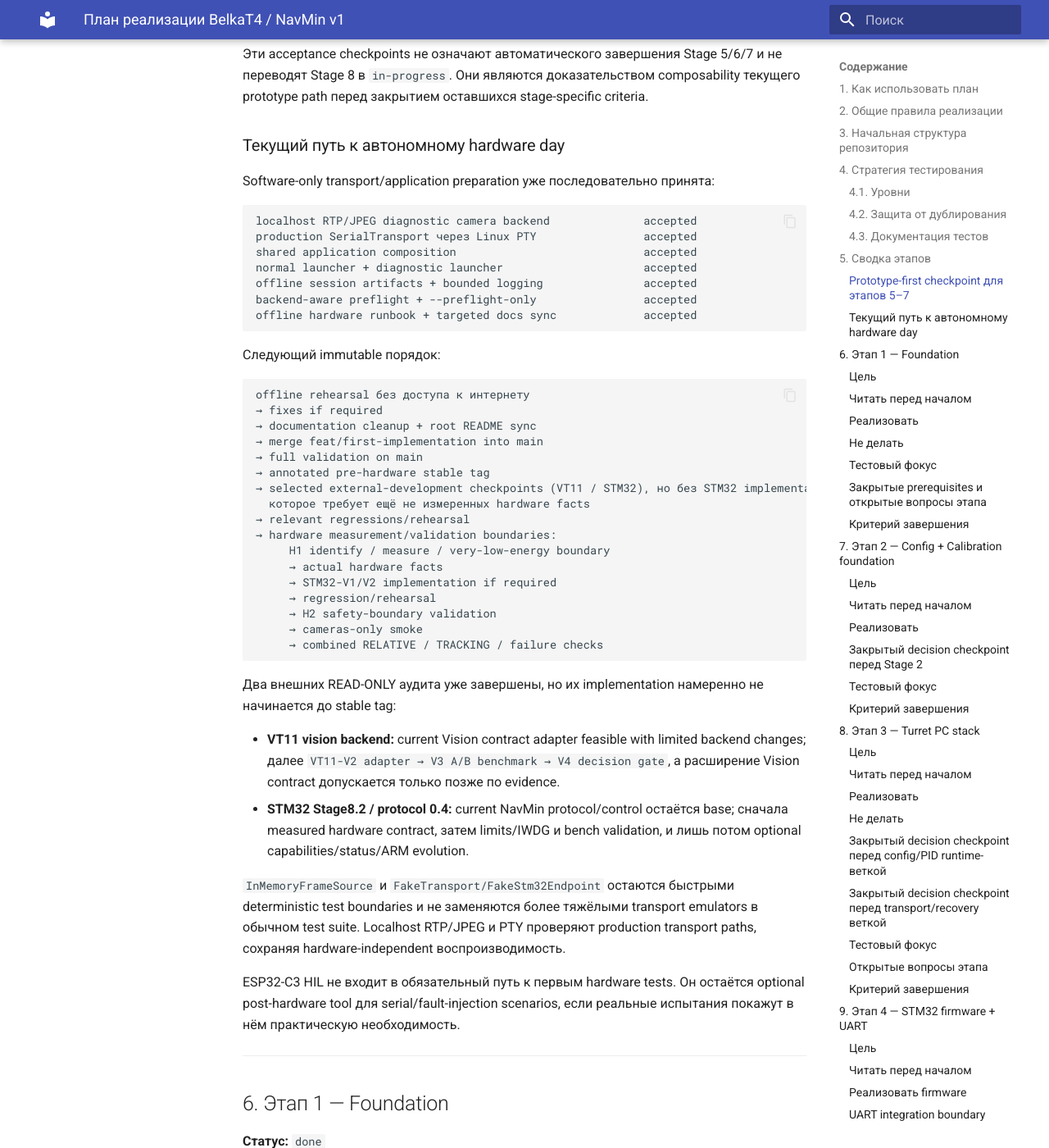
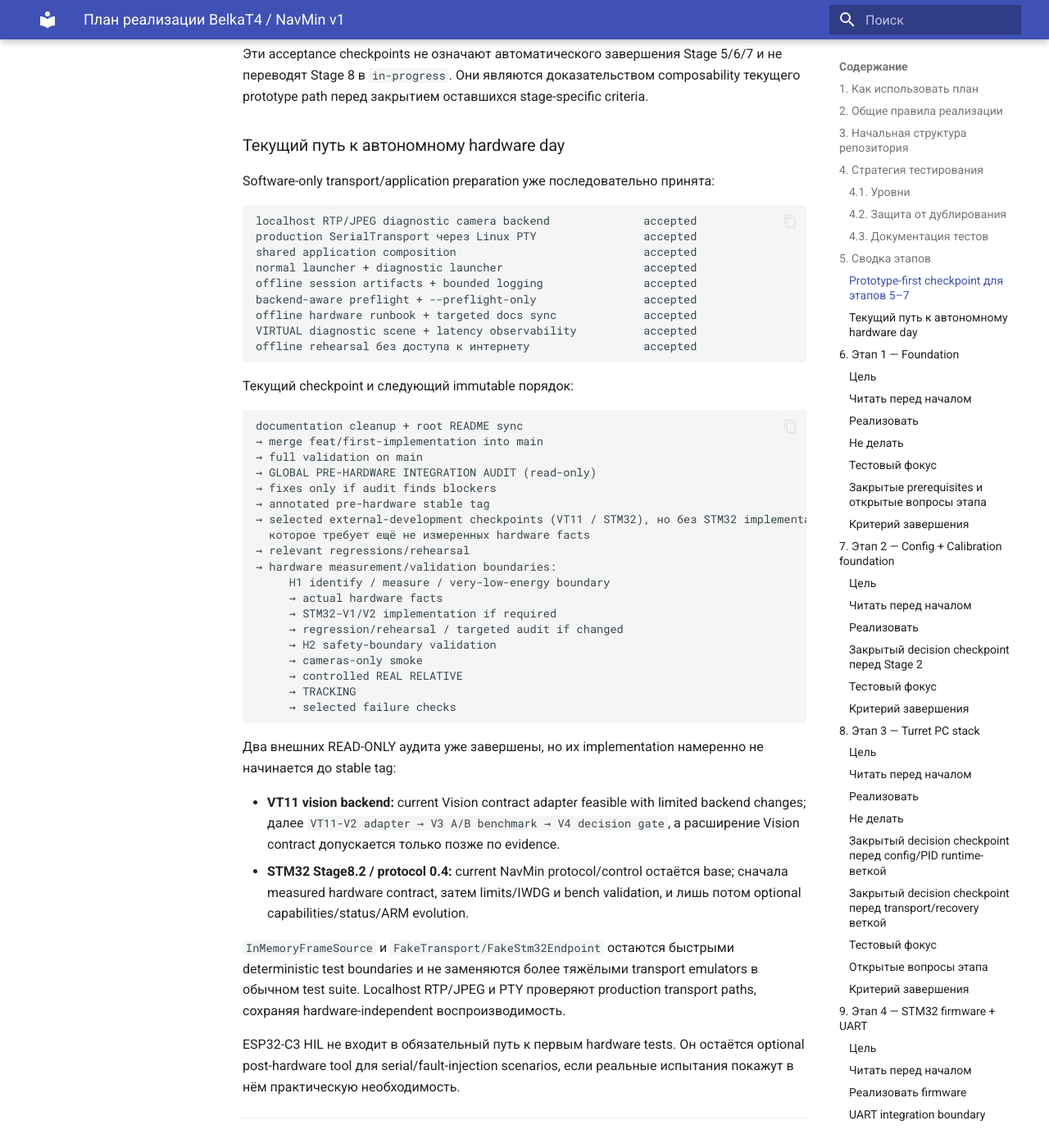
Before and after one commit to BelkaT4/navmin, an MkDocs documentation site: the page built from docs/dev/implementation-plan.md, in a window 1280 px wide and 1400 px high, scrolled down 5399 px. Shown: the whole window at 82% size. Built offline with MkDocs 1.6.1 and Material for MkDocs 9.7.7, drawn with Linux system fonts in a browser that asks for light colours; some of the changed text lies outside the part shown.

Commit message:
docs(project): sync pre-hardware documentation

````diff
--- a/docs/dev/implementation-plan.md
+++ b/docs/dev/implementation-plan.md
@@ -170,16 +170,18 @@
 offline session artifacts + bounded logging               accepted
 backend-aware preflight + --preflight-only                accepted
 offline hardware runbook + targeted docs sync             accepted
+VIRTUAL diagnostic scene + latency observability          accepted
+offline rehearsal без доступа к интернету                 accepted
 ```
 
-Следующий immutable порядок:
+Текущий checkpoint и следующий immutable порядок:
 
 ```text
-offline rehearsal без доступа к интернету
-→ fixes if required
-→ documentation cleanup + root README sync
+documentation cleanup + root README sync
 → merge feat/first-implementation into main
 → full validation on main
+→ GLOBAL PRE-HARDWARE INTEGRATION AUDIT (read-only)
+→ fixes only if audit finds blockers
 → annotated pre-hardware stable tag
 → selected external-development checkpoints (VT11 / STM32), но без STM32 implementation,
   которое требует ещё не измеренных hardware facts
@@ -188,10 +190,12 @@
      H1 identify / measure / very-low-energy boundary
      → actual hardware facts
      → STM32-V1/V2 implementation if required
-     → regression/rehearsal
+     → regression/rehearsal / targeted audit if changed
      → H2 safety-boundary validation
      → cameras-only smoke
-     → combined RELATIVE / TRACKING / failure checks
+     → controlled REAL RELATIVE
+     → TRACKING
+     → selected failure checks
 ```
 
 Два внешних READ-ONLY аудита уже завершены, но их implementation намеренно не
@@ -875,8 +879,10 @@
 Некоторые software-only prerequisites этого этапа уже выполнены заранее и не
 меняют формальный статус полного Stage 8: shared composition, normal/diagnostic
 launchers, localhost RTP/JPEG, PTY production-transport check, session artifacts,
-bounded logging, backend-aware static preflight и operator-facing offline hardware
-runbook. Следующий operational checkpoint — offline rehearsal без доступа к интернету.
+bounded logging, backend-aware static preflight, operator-facing offline hardware
+runbook и VIRTUAL latency observability. Offline rehearsal без доступа к интернету
+принята; текущий project checkpoint — documentation cleanup + root README sync перед
+merge в `main` и последующим global pre-hardware integration audit.
 
 ### Timing and tuning
 
--- a/mkdocs.yml
+++ b/mkdocs.yml
@@ -43,6 +43,7 @@
   - Для пользователей:
     - Обзор: user/index.md
     - Быстрый старт: user/quick-start.md
+    - Offline Hardware Runbook: user/offline-hardware-runbook.md
     - Дополнительные функции: user/features.md
     - Калибровка: user/calibration.md
     - Устранение неисправностей: user/troubleshooting.md
````
Also changed, not shown: README.md (+72 -5 lines), docs/dev/architecture/problems.md (+0 -3 lines), docs/index.md (+9 -5 lines), docs/user/index.md (+7 -1 lines).
